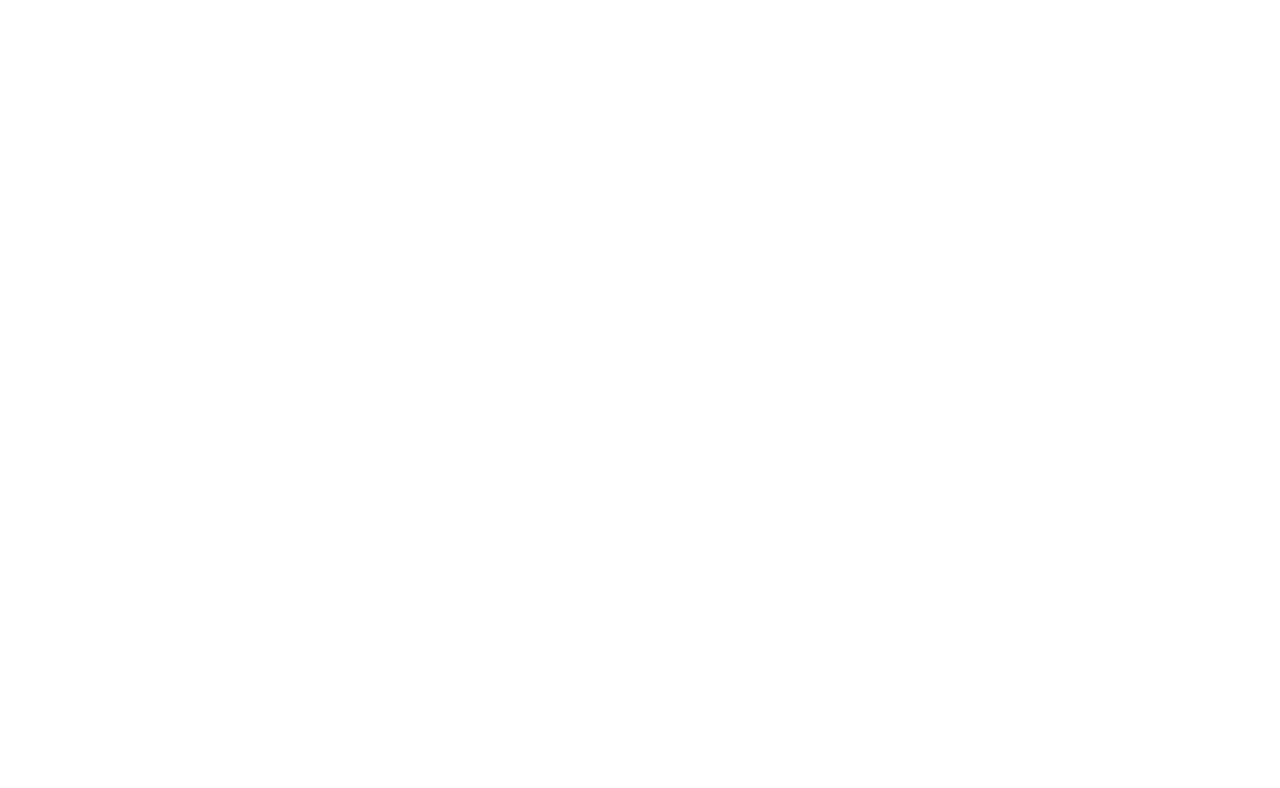
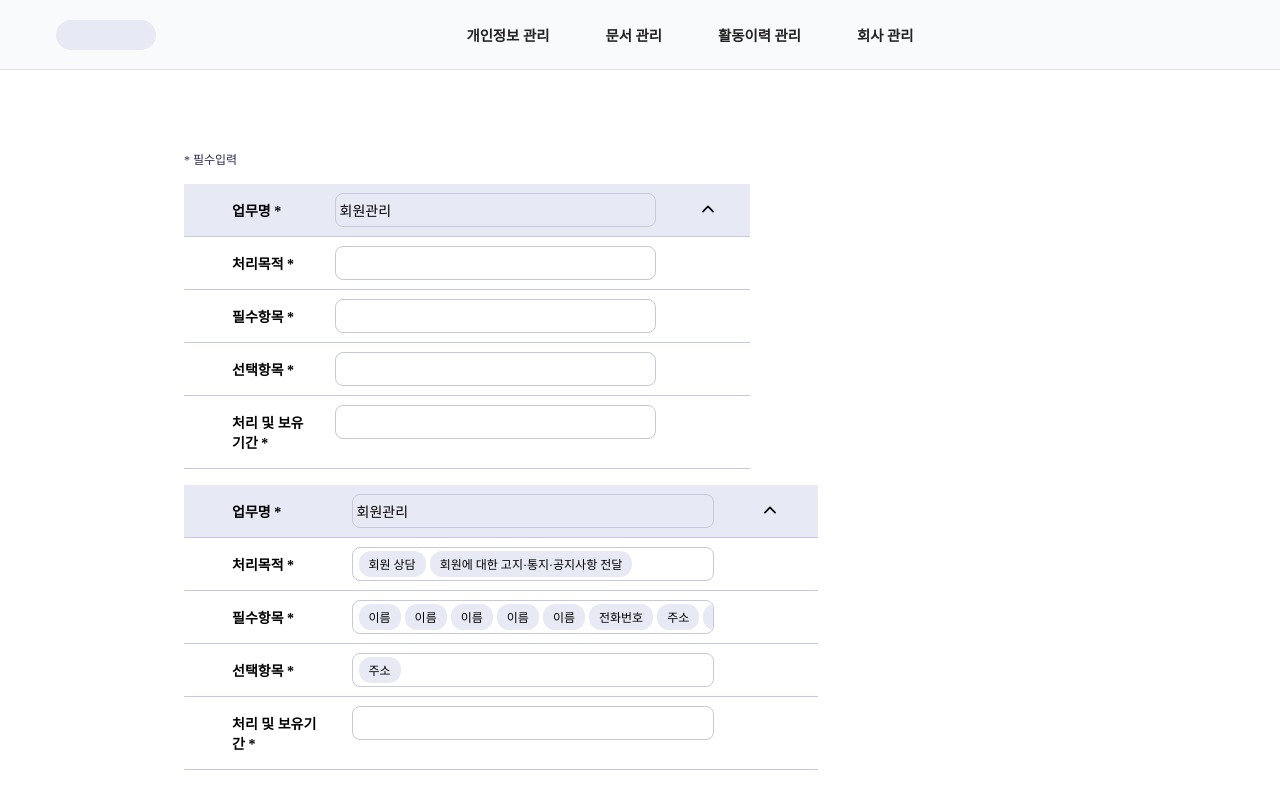
Before and after one commit to tovdata/dpot-front, a React (Create React App) app: page /pii/add in a window 1280 px wide. Shown: the top 788 px of the page. Built offline with nearby package versions, Linux system fonts and the light colour scheme.

Commit message:
2022.03.15.
[feat]
- 개인정보 수집 및 이용 현황 입력하기에서 입력한 내용을 보여주는 table 컴포넌트 생성
[fit]
- Header의 div 반복 생성 시 key attribute 추가

```diff
--- a/src/components/Header.tsx
+++ b/src/components/Header.tsx
@@ -68,7 +68,7 @@
 
 const Header = (): JSX.Element => {
   // Create the element for menu items
-  const items: JSX.Element[] = menuItems.map((item: MenuItem): JSX.Element => <HeaderMenuItem href={item.link}>{item.name}</HeaderMenuItem>)
+  const items: JSX.Element[] = menuItems.map((item: MenuItem, index: number): JSX.Element => <HeaderMenuItem href={item.link} key={index}>{item.name}</HeaderMenuItem>)
   // Return an element
   return (
     <HeaderNav>
--- /dev/null
+++ b/src/components/PIIAddTable.tsx
@@ -0,0 +1,137 @@
+import styled from 'styled-components';
+import { InputDivElementProps, PIIAddTableProps } from '../models/Type2';
+import { IoChevronDownOutline } from 'react-icons/io5';
+import { IoChevronUpOutline } from 'react-icons/io5';
+import { useState } from 'react';
+// Create a styled element (TableForm)
+const TableForm = styled.div`
+  position: relative;
+`;
+// Create a styled element (Table)
+const Table = styled.table`
+  width: 100%;
+  margin:1rem;
+  border-collapse: collapse;
+  border:none;
+  tbody{
+    tr{
+      border-bottom: 1px solid #C3C8E5;
+      display: flex;
+      cursor: pointer;
+      &:first-child{
+        background-color: #E7E9F5;
+      }
+    }
+    td{
+      font-size: 0.875rem;
+      &:first-child{
+        width: 25%;
+        font-weight: 700;
+        padding: 1rem 1rem 1rem 3rem;
+      }
+      &:nth-child(2){
+        width: 60%;
+      }
+      &:last-child{
+        width: 15%;
+        display: flex;
+        justify-content: center;
+      }
+    }
+  }
+`;
+// Create a styled element (InputDiv)
+const InputDiv = styled.div`
+  width: -webkit-fill-available;
+  overflow-x: auto;
+  display: flex;
+  align-items: center;
+  margin: 0.5rem;
+  height: 2.125rem;
+  padding:0 0.25rem;
+  border: 1px solid #C6C9DC;
+  border-radius: 0.5rem;
+  font-size: 0.875rem;
+  p{
+    padding:0;
+    margin: 0;
+  }
+`;
+const FoldButton = styled.button`
+  margin: 0.5rem;
+  padding:0;
+  border:none;
+  background-color: transparent;
+  svg{
+    cursor: pointer;
+  }
+`;
+
+const TagSpan = styled.span`
+  background-color: #E7E9F5;
+  border-radius: 0.75rem;
+  font-size: 0.75rem;
+  padding:0.25rem 0.625rem;
+  margin:0 0.125rem;
+  word-break:keep-all;
+  font-weight: 500;
+`;
+
+/**
+ * 각 테이블 셀에 들어갈 Input
+ * @param data 표시할 data
+ * @returns
+ */
+const InputDivElement = ({ data }: InputDivElementProps): JSX.Element => {
+  let inputObject;
+  if (typeof data === "string") { // type is string
+    inputObject = <p>{data}</p>;
+  } else { // typs is Array
+    inputObject = data.map((item: string, index: number) => // create tag element
+      <TagSpan key={index}>{item}</TagSpan>
+    );
+  }
+  return <InputDiv>{inputObject}</InputDiv>
+}
+
+const PIIAddTable = ({ information }: PIIAddTableProps): JSX.Element => {
+  const [isOpen, setIsOpen] = useState(true);
+  const name: any = {
+    'name': '업무명',
+    'pPurpose': '처리목적',
+    'required': '필수항목',
+    'optional': '선택항목',
+    'period': '처리 및 보유기간'
+  };
+
+  // Open/Close Cell Handler
+  const openHandler = () => {
+    setIsOpen(!isOpen);
+  };
+
+  const trObject = isOpen ?
+    // open
+    Object.keys(information).map(
+      (key: any, trIndex: number) => <tr key={trIndex}>
+        <td>{`${name[key]} *`}</td>
+        <td><InputDivElement data={(information as any)[key]} /></td>
+        <td>{trIndex === 0 && <FoldButton onClick={() => openHandler()}><IoChevronUpOutline size='18' /></FoldButton>}</td>
+      </tr>
+    )
+    : // close
+    <tr>
+      <td>{`${name['name']} *`}</td>
+      <td><InputDivElement data={information.name}></InputDivElement></td>
+      <td><FoldButton onClick={() => openHandler()}><IoChevronDownOutline size='18' /></FoldButton></td>
+    </tr>
+  return (
+    <TableForm>
+      <Table>
+        <thead></thead>
+        <tbody>{trObject}</tbody>
+      </Table>
+    </TableForm>
+  )
+}
+
+export default PIIAddTable;
--- /dev/null
+++ b/src/models/Type2.tsx
@@ -0,0 +1,14 @@
+export interface PIIObject {
+  name: string, // 업무명
+  pPurpose: string[], // 처리목적
+  required: string[], // 필수항목
+  optional: string[], // 선택항목
+  period: string //  처리 및 보유기간
+};
+
+export interface PIIAddTableProps {
+  information: PIIObject
+}
+export interface InputDivElementProps {
+  data: string | string[]
+}
--- a/src/views/IndexPage.tsx
+++ b/src/views/IndexPage.tsx
@@ -1,13 +1,14 @@
 import { BrowserRouter, Route, Routes } from 'react-router-dom';
 // Pages
 import PIIPage from './PIIPage';
+import PIIAddPage from './PIIAddPage';
 
 const IndexPage = (): JSX.Element => {
   // Return an element
   return (
     <BrowserRouter>
       <Routes>
-        <Route path='/pii/add'></Route>
+        <Route path='/pii/add' element={<PIIAddPage />}></Route>
         <Route path='/pii/view' element={<PIIPage />}></Route>
       </Routes>
     </BrowserRouter>
--- /dev/null
+++ b/src/views/PIIAddPage.tsx
@@ -0,0 +1,66 @@
+import styled, { createGlobalStyle } from "styled-components";
+import Container from "../components/Container";
+import Header from "../components/Header";
+import PIIAddTable from "../components/PIIAddTable";
+import { PIIObject } from "../models/Type2";
+
+const GlobalStyle = createGlobalStyle`
+  body {
+    margin: 0;
+    padding: 0;
+  }
+  body * {
+    box-sizing: border-box;
+  }
+`;
+
+const Width60 = styled.div`
+  width: 60%;
+`;
+
+// Create a styled element (TableScription)
+const TableScription = styled.div`
+  padding-left: 1rem;
+  text-align:left;
+  font-size: 0.75rem;
+  color:#2A2751;
+`;
+
+const PIIAddPage = (): JSX.Element => {
+  // Return an element
+
+  // Test Information
+  const initInformation: PIIObject = {
+    name: '회원관리',
+    pPurpose: [],
+    required: [],
+    optional: [],
+    period: ''
+  };
+  const information: PIIObject = {
+    name: '회원관리',
+    pPurpose: ['회원 상담', '회원에 대한 고지·통지·공지사항 전달'],
+    required: ['이름', '이름', '이름', '이름', '이름', '전화번호', '주소', '닉네임', '이메일', '출생년도'],
+    optional: ['주소'],
+    period: ''
+  };
+  return (
+    <>
+      <GlobalStyle />
+      <Header />
+      <Container>
+        <>
+          <TableScription>* 필수입력</TableScription>
+          <Width60>
+            <PIIAddTable information={initInformation} />
+          </Width60>
+          <Width60>
+            <PIIAddTable information={information} />
+          </Width60>
+        </>
+      </Container>
+    </>
+  )
+}
+
+export default PIIAddPage;
```
Also changed, not shown: 1 other file (tests, documents, lock files or other folders).
